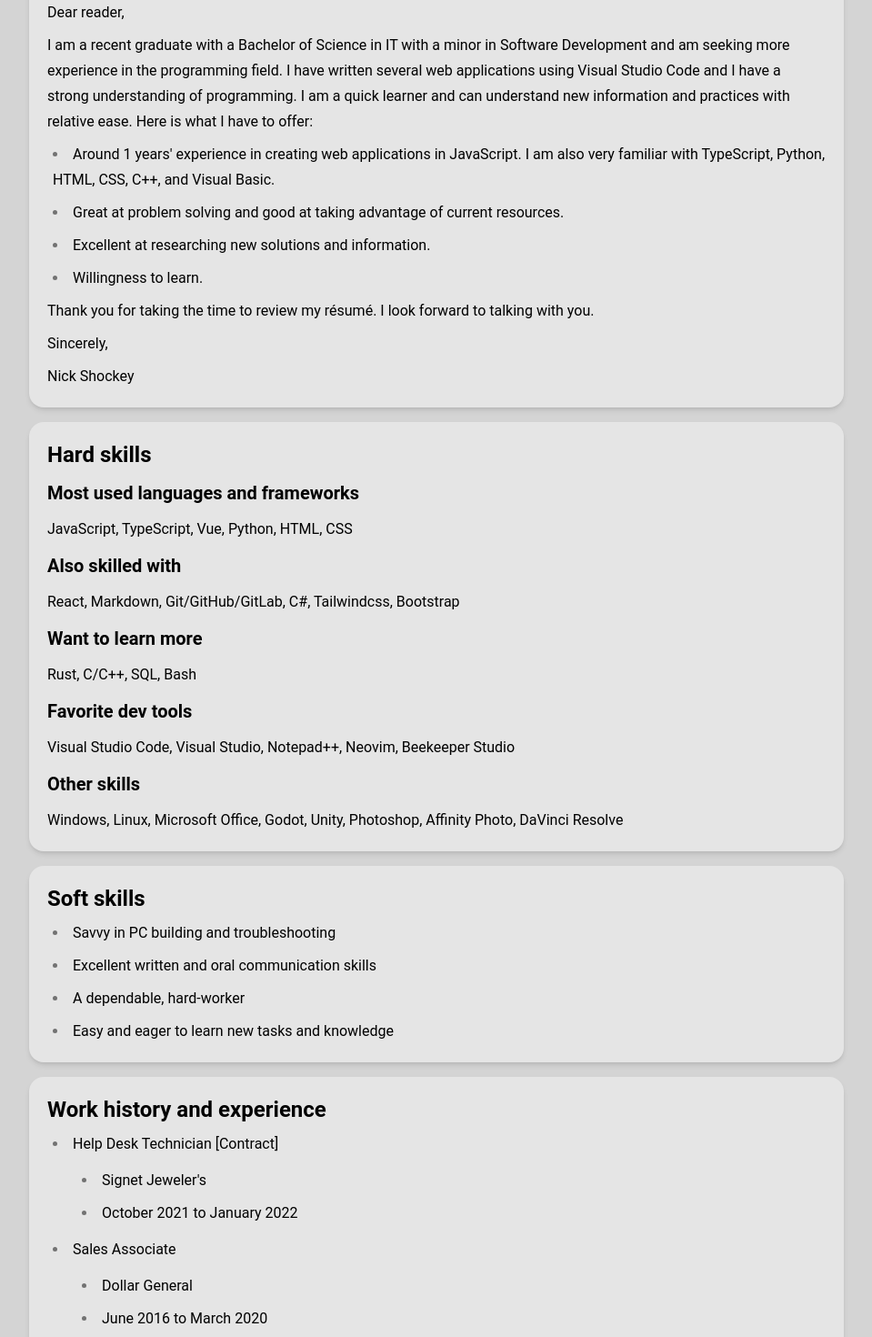
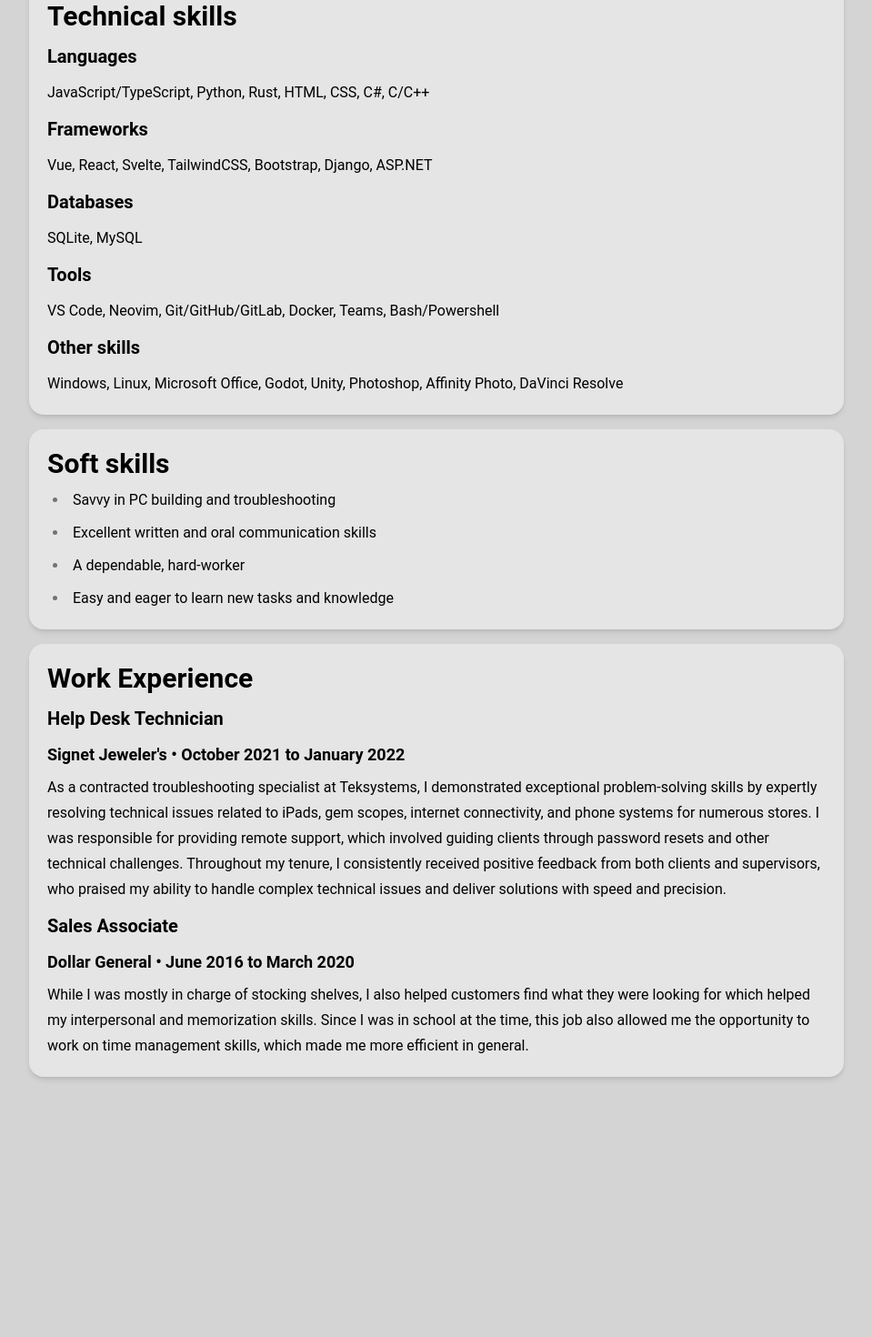
Before and after one commit to njs-guy/njshockey-resume, a React (Vite) app: page /resume in a window 1280 px wide. Shown: the part 100-1570 px from the top of the page at 91% size, without its empty margins (160-1119 px from the left). After the commit the page ends 1300 px from the top, so only its background shows below. Built offline with nearby package versions, Linux system fonts and the light colour scheme.

Commit message:
Edited resume page text

```diff
--- a/src/components/IconGrid.tsx
+++ b/src/components/IconGrid.tsx
@@ -1,5 +1,4 @@
 import React from "react";
-import SkillIcon from "./SkillIcon";
 
 import JsIcon from "./icons/JsIcon";
 import VueIcon from "./icons/VueIcon";
--- a/src/index.css
+++ b/src/index.css
@@ -3,11 +3,15 @@
 @tailwind utilities;
 
 h1 {
+	@apply text-3xl font-bold;
+}
+
+h2 {
 	@apply text-2xl font-bold;
 }
 
-h2 {
-	@apply text-xl font-bold;
+h3 {
+	@apply text-lg font-bold;
 }
 
 .App {
--- a/src/routes/Resume.tsx
+++ b/src/routes/Resume.tsx
@@ -4,40 +4,22 @@ import Panel from "../components/Panel";
 function Resume() {
 	const newLine = "\n\n";
 
-	const coverLetterMD =
-		"Dear reader," +
+	const techSkillsMD =
+		"## Languages" +
 		newLine +
-		"I am a recent graduate with a Bachelor of Science in IT with a minor in Software Development and am seeking more experience in the programming field. " +
-		"I have written several web applications using Visual Studio Code and I have a strong understanding of programming. " +
-		"I am a quick learner and can understand new information and practices with relative ease. " +
-		"Here is what I have to offer:\n" +
-		"- Around 1 years' experience in creating web applications in JavaScript. I am also very familiar with TypeScript, Python, HTML, CSS, C++, and Visual Basic.\n" +
-		"- Great at problem solving and good at taking advantage of current resources.\n" +
-		"- Excellent at researching new solutions and information.\n" +
-		"- Willingness to learn." +
+		"JavaScript/TypeScript, Python, Rust, HTML, CSS, C#, C/C++" +
 		newLine +
-		"Thank you for taking the time to review my résumé. I look forward to talking with you." +
+		"## Frameworks" +
 		newLine +
-		"Sincerely," +
+		"Vue, React, Svelte, TailwindCSS, Bootstrap, Django, ASP.NET" +
 		newLine +
-		"Nick Shockey";
-
-	const hardSkillsMD =
-		"## Most used languages and frameworks" +
+		"## Databases" +
 		newLine +
-		"JavaScript, TypeScript, Vue, Python, HTML, CSS" +
+		"SQLite, MySQL" +
 		newLine +
-		"## Also skilled with" +
+		"## Tools" +
 		newLine +
-		"React, Markdown, Git/GitHub/GitLab, C#, Tailwindcss, Bootstrap" +
-		newLine +
-		"## Want to learn more" +
-		newLine +
-		"Rust, C/C++, SQL, Bash" +
-		newLine +
-		"## Favorite dev tools" +
-		newLine +
-		"Visual Studio Code, Visual Studio, Notepad++, Neovim, Beekeeper Studio" +
+		"VS Code, Neovim, Git/GitHub/GitLab, Docker, Teams, Bash/Powershell" +
 		newLine +
 		"## Other skills" +
 		newLine +
@@ -50,19 +32,32 @@ function Resume() {
 		"- Easy and eager to learn new tasks and knowledge\n";
 
 	const workHistoryMD =
-		"- Help Desk Technician [Contract]\n" +
-		"\t - Signet Jeweler's\n" +
-		"\t- October 2021 to January 2022\n" +
-		"- Sales Associate\n" +
-		"\t - Dollar General\n" +
-		"\t - June 2016 to March 2020";
+		"## Help Desk Technician\n" +
+		"### Signet Jeweler's • October 2021 to January 2022\n" +
+		"As a contracted troubleshooting specialist at Teksystems, " +
+		"I demonstrated exceptional problem-solving skills " +
+		"by expertly resolving technical issues related to " +
+		"iPads, gem scopes, internet connectivity, and phone systems for numerous stores. " +
+		"I was responsible for providing remote support, " +
+		"which involved guiding clients through password resets " +
+		"and other technical challenges. " +
+		"Throughout my tenure, I consistently received positive feedback " +
+		"from both clients and supervisors, " +
+		"who praised my ability to handle complex technical issues " +
+		"and deliver solutions with speed and precision.\n" +
+		"## Sales Associate\n" +
+		"### Dollar General • June 2016 to March 2020\n" +
+		"While I was mostly in charge of stocking shelves, I also helped customers find " +
+		"what they were looking for which helped my interpersonal " +
+		"and memorization skills. Since I was in school at the time, this job also " +
+		"allowed me the opportunity to work on time management skills, " +
+		"which made me more efficient in general.";
 
 	return (
 		<div className="panelContainer">
-			<Panel text={coverLetterMD} />
 			<Panel
-				text={hardSkillsMD}
-				heading="Hard skills"
+				text={techSkillsMD}
+				heading="Technical skills"
 			/>
 			<Panel
 				text={softSkillsMD}
@@ -70,7 +65,7 @@ function Resume() {
 			/>
 			<Panel
 				text={workHistoryMD}
-				heading="Work history and experience"
+				heading="Work Experience"
 			/>
 		</div>
 	);
```
